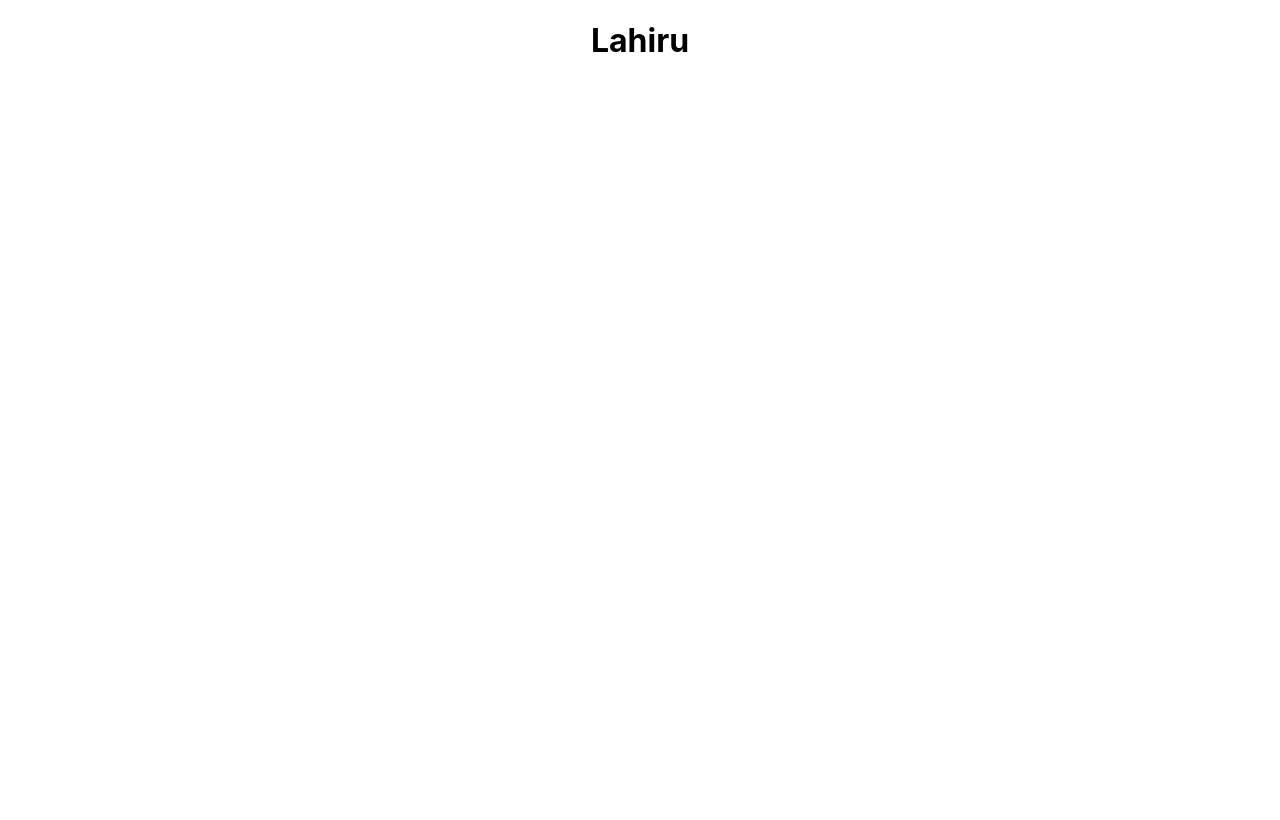
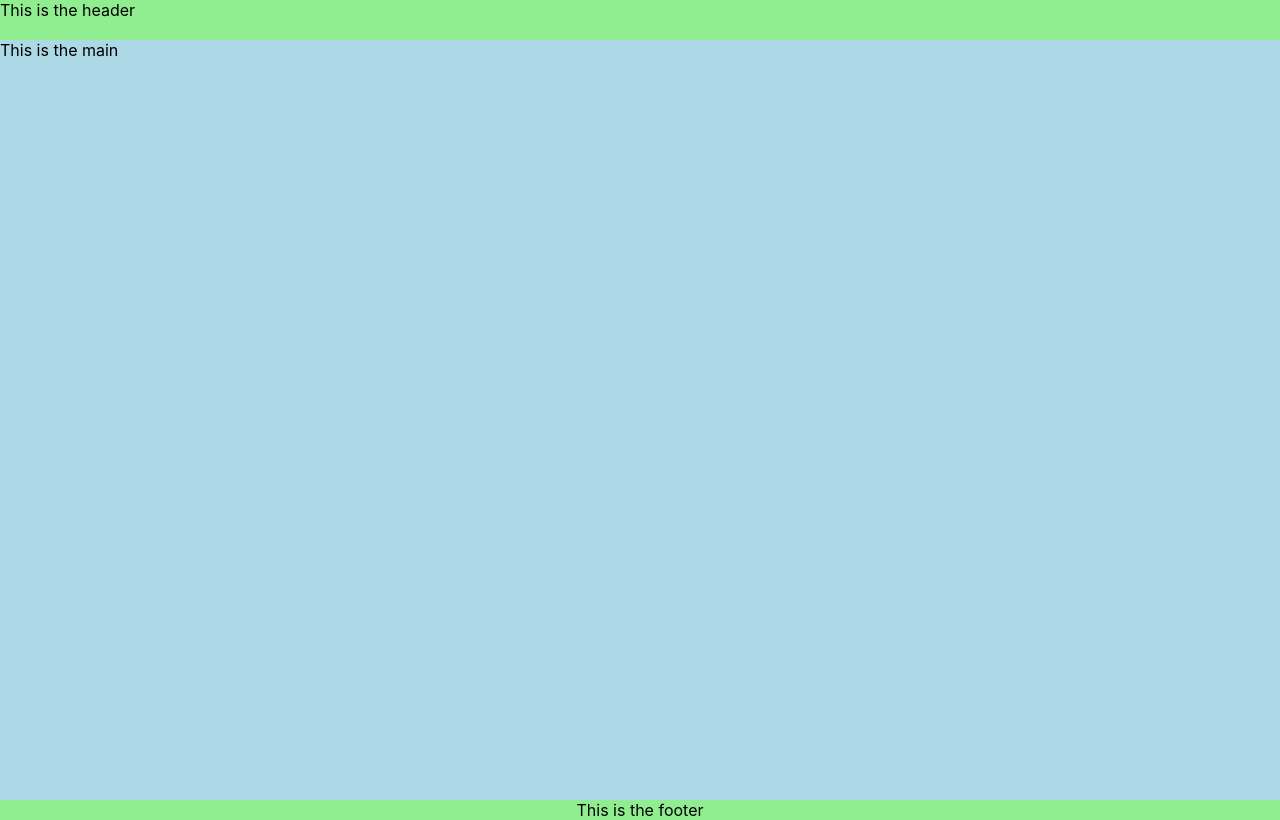
Before and after one commit to lahirusandaruwan7/LMS-Project-practice, a React (Create React App) app: page / in a window 1280 px wide. Built offline with nearby package versions, Linux system fonts and the light colour scheme.

Commit message:
Add main layout for the app

```diff
--- a/src/App.js
+++ b/src/App.js
@@ -1,10 +1,15 @@
-
-
+import React from "react";
+import { Header, Main, Footer } from "./components/Layout";
 
 
 function App() {
   return (
-    <h1 style={{textAlign:"center"}}>Lahiru</h1>
+    <React.Fragment>
+    <Header>This is the header</Header>
+    <Main>This is the main</Main>
+    <Footer>This is the footer</Footer>
+    </React.Fragment>
+
   );
 }
 
--- /dev/null
+++ b/src/components/Layout.js
@@ -0,0 +1,15 @@
+import styled from "styled-components";
+
+export const Header = styled.header`
+
+  height: 5vh;
+  background: lightgreen;
+`;
+export const Main = styled.main`
+  height: 95vh;
+  background: lightblue;
+`;
+export const Footer = styled.footer`
+   text-align:center;
+   background: lightgreen;
+`;
```
